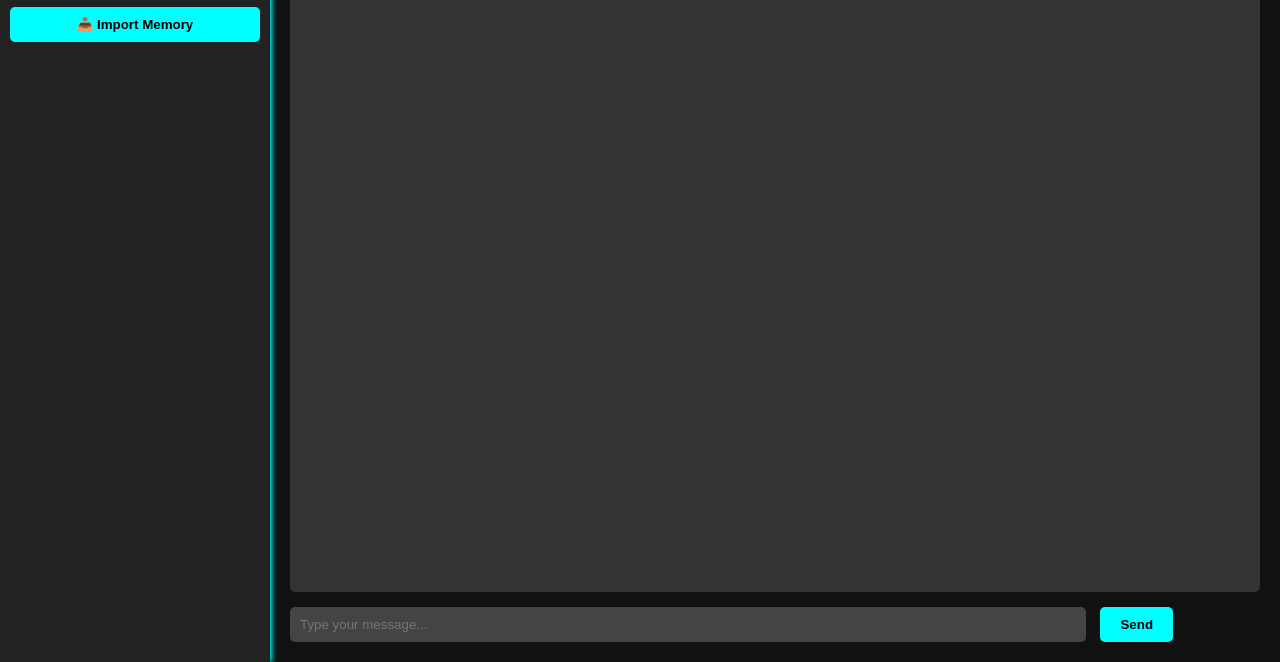
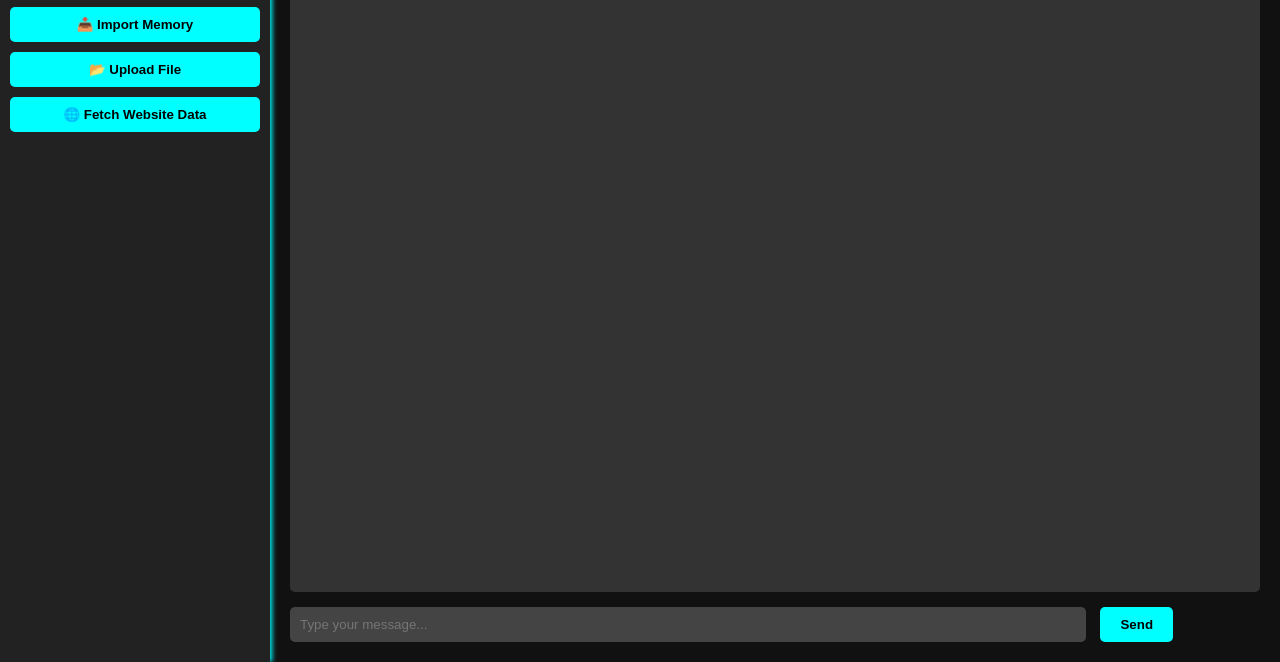
Before and after one commit to RealScripts-q/sf, a plain HTML site: page index.html in a window 1280 px wide. Shown: the part 138-800 px from the top of the page. Drawn offline with Linux system fonts and the light colour scheme.

Commit message:
Update index.html

```diff
--- a/index.html
+++ b/index.html
@@ -79,6 +79,12 @@
       font-weight: bold;
       cursor: pointer;
     }
+    .file-upload input {
+      margin-top: 10px;
+      background: #444;
+      padding: 10px;
+      border-radius: 5px;
+    }
   </style>
 </head>
 <body>
@@ -88,6 +94,8 @@
     <button onclick="resetChatHistory()">❌ Reset Memory</button>
     <button onclick="exportMemory()">💾 Export Memory</button>
     <button onclick="importMemory()">📥 Import Memory</button>
+    <button onclick="uploadFile()">📂 Upload File</button>
+    <button onclick="fetchWebsiteData()">🌐 Fetch Website Data</button>
     <div class="chat-history" id="chatHistory">
       <!-- Previous chats will be listed here -->
     </div>
@@ -100,6 +108,7 @@
       <input type="text" id="userInput" placeholder="Type your message..." onkeydown="if(event.key==='Enter')sendMessage()">
       <button onclick="sendMessage()">Send</button>
     </div>
+    <div class="file-upload" id="file-upload"></div>
   </div>
 
   <script>
@@ -245,6 +254,53 @@
       };
       inputFile.click();
     }
+
+    // Upload File to Train AI
+    function uploadFile() {
+      const inputFile = document.createElement('input');
+      inputFile.type = 'file';
+      inputFile.accept = '.txt,.json';
+      inputFile.onchange = function (e) {
+        const file = e.target.files[0];
+        const reader = new FileReader();
+        reader.onload = function (event) {
+          const fileContent = event.target.result;
+          // Split the file into sections to train the AI
+          const lines = fileContent.split("\n");
+          lines.forEach(line => {
+            knowledgeBase[line.trim().toLowerCase()] = line.trim();
+          });
+          saveKnowledgeBase();
+          alert("File uploaded and memory updated!");
+        };
+        reader.readAsText(file);
+      };
+      inputFile.click();
+    }
+
+    // Fetch data from a website to train the AI
+    function fetchWebsiteData() {
+      const url = prompt("Enter the website URL to fetch data from:");
+      if (!url) return;
+
+      fetch(url)
+        .then(response => response.text())
+        .then(data => {
+          const parser = new DOMParser();
+          const doc = parser.parseFromString(data, 'text/html');
+          const bodyText = doc.body.innerText;
+          const lines = bodyText.split("\n");
+          lines.forEach(line => {
+            knowledgeBase[line.trim().toLowerCase()] = line.trim();
+          });
+          saveKnowledgeBase();
+          alert("Website data fetched and AI memory updated!");
+        })
+        .catch(error => {
+          console.error("Error fetching data from the website:", error);
+          alert("Failed to fetch data from the website.");
+        });
+    }
   </script>
 
 </body>
```
